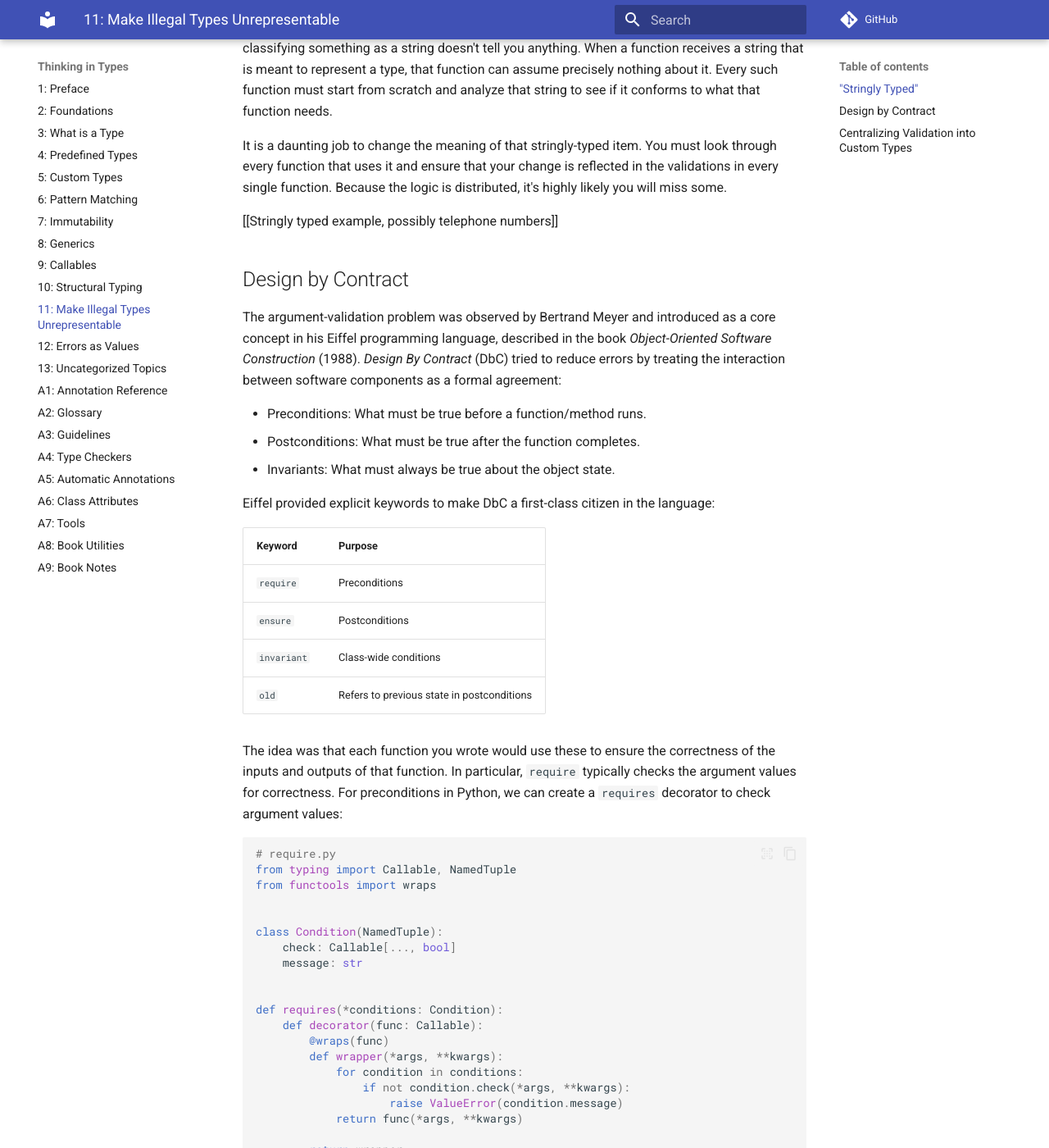
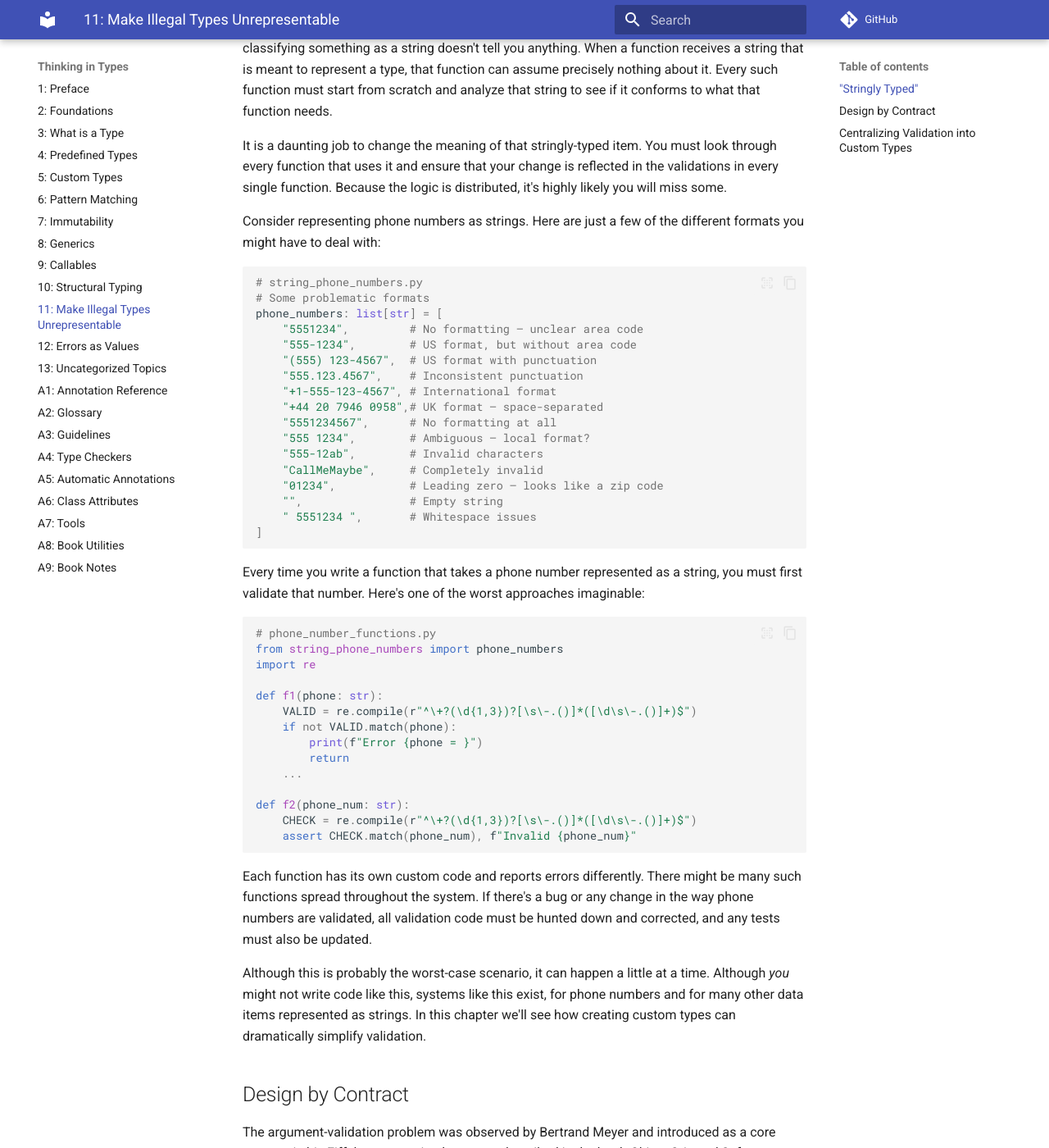
Before and after one commit to ThinkingInTypes/ThinkingInTypes.github.io, an MkDocs documentation site: the page built from Chapters/11_Make_Illegal_Types_Unrepresentable.md, in a window 1280 px wide and 1400 px high, scrolled down 765 px. Shown: the whole window at 82% size. Built offline with MkDocs 1.6.1 and Material for MkDocs 9.7.7, drawn with Linux system fonts in a browser that asks for light colours; comment, search, counter and statistics services are not loaded; some of the changed text lies outside the part shown.

Commit message:
Update 11_Make_Illegal_Types_Unrepresentable.md

````diff
--- a/Chapters/11_Make_Illegal_Types_Unrepresentable.md
+++ b/Chapters/11_Make_Illegal_Types_Unrepresentable.md
@@ -7,12 +7,12 @@ In addition, data is checked when you create an instance, rather than when data
 With this approach, you:
 
 1. Discover problems sooner.
-1. Clarify the meaning of your code.
-1. Share custom type benefits across all functions that use those types.
-1. Eliminate duplicate validation checks and their associated maintenance.
-1. Make changes easier by localizing validation to a single point.
-1. Eliminate the need for techniques such as Design By Contract (DBC).
-1. Enable more focused testing with finer granularity.
+2. Clarify the meaning of your code.
+3. Share custom type benefits across all functions that use those types.
+4. Eliminate duplicate validation checks and their associated maintenance.
+5. Make changes easier by localizing validation to a single point.
+6. Eliminate the need for techniques such as Design By Contract (DBC).
+7. Enable more focused testing with finer granularity.
 
 ## "Stringly Typed"
 
@@ -29,7 +29,55 @@ It is a daunting job to change the meaning of that stringly-typed item.
 You must look through every function that uses it and ensure that your change is reflected in the validations in every single function.
 Because the logic is distributed, it's highly likely you will miss some.
 
-[[Stringly typed example, possibly telephone numbers]]
+Consider representing phone numbers as strings. Here are just a few of the different formats you might have to deal with:
+
+```python
+# string_phone_numbers.py
+# Some problematic formats
+phone_numbers: list[str] = [
+    "5551234",         # No formatting – unclear area code
+    "555-1234",        # US format, but without area code
+    "(555) 123-4567",  # US format with punctuation
+    "555.123.4567",    # Inconsistent punctuation
+    "+1-555-123-4567", # International format
+    "+44 20 7946 0958",# UK format – space-separated
+    "5551234567",      # No formatting at all
+    "555 1234",        # Ambiguous – local format?
+    "555-12ab",        # Invalid characters
+    "CallMeMaybe",     # Completely invalid
+    "01234",           # Leading zero – looks like a zip code
+    "",                # Empty string
+    " 5551234 ",       # Whitespace issues
+]
+```
+
+Every time you write a function that takes a phone number represented as a string, you must first validate that number.
+Here's one of the worst approaches imaginable:
+
+```python
+# phone_number_functions.py
+from string_phone_numbers import phone_numbers
+import re
+
+def f1(phone: str):
+    VALID = re.compile(r"^\+?(\d{1,3})?[\s\-.()]*([\d\s\-.()]+)$")
+    if not VALID.match(phone):
+        print(f"Error {phone = }")
+        return
+    ...
+
+def f2(phone_num: str):
+    CHECK = re.compile(r"^\+?(\d{1,3})?[\s\-.()]*([\d\s\-.()]+)$")
+    assert CHECK.match(phone_num), f"Invalid {phone_num}"
+```
+
+Each function has its own custom code and reports errors differently.
+There might be many such functions spread throughout the system.
+If there's a bug or any change in the way phone numbers are validated, all validation code must be hunted down and corrected, and any tests must also be updated.
+
+Although this is probably the worst-case scenario, it can happen a little at a time.
+Although *you* might not write code like this, systems like this exist, for phone numbers and for many other data items represented as strings.
+In this chapter we'll see how creating custom types can dramatically simplify validation.
 
 ## Design by Contract
 
@@ -42,11 +90,11 @@ The argument-validation problem was observed by Bertrand Meyer and introduced as
 
 Eiffel provided explicit keywords to make DbC a first-class citizen in the language:
 
-| Keyword     | Purpose                |
-|-------------|------------------------|
-| `require`   | Preconditions          |
-| `ensure`    | Postconditions         |
-| `invariant` | Class-wide conditions  |
+| Keyword     | Purpose                                    |
+|-------------|--------------------------------------------|
+| `require`   | Preconditions                              |
+| `ensure`    | Postconditions                             |
+| `invariant` | Class-wide conditions                      |
 | `old`       | Refers to previous state in postconditions |
 
 The idea was that each function you wrote would use these to ensure the correctness of the inputs and outputs of that function.
@@ -236,5 +284,5 @@ Suppose, for example, we discover Python's implementation of `Decimal` is too sl
 We can modify `Amount` to use, for example, a Rust implementation of decimal numbers.
 We *only* need to change the code for `Amount` because the rest of the code simply uses `Amount`.
 
-Possibly best of all, any new code we write using our types transparently uses all the type validations built into those types.
+Possibly best of all, any new code we write using custom types transparently uses all the type validations built into those types.
 If we add more validations, they automatically propagate to each site where those types are used.
````
Also changed, not shown: other parts of Chapters/11_Make_Illegal_Types_Unrepresentable.md (+2 -2 lines).
